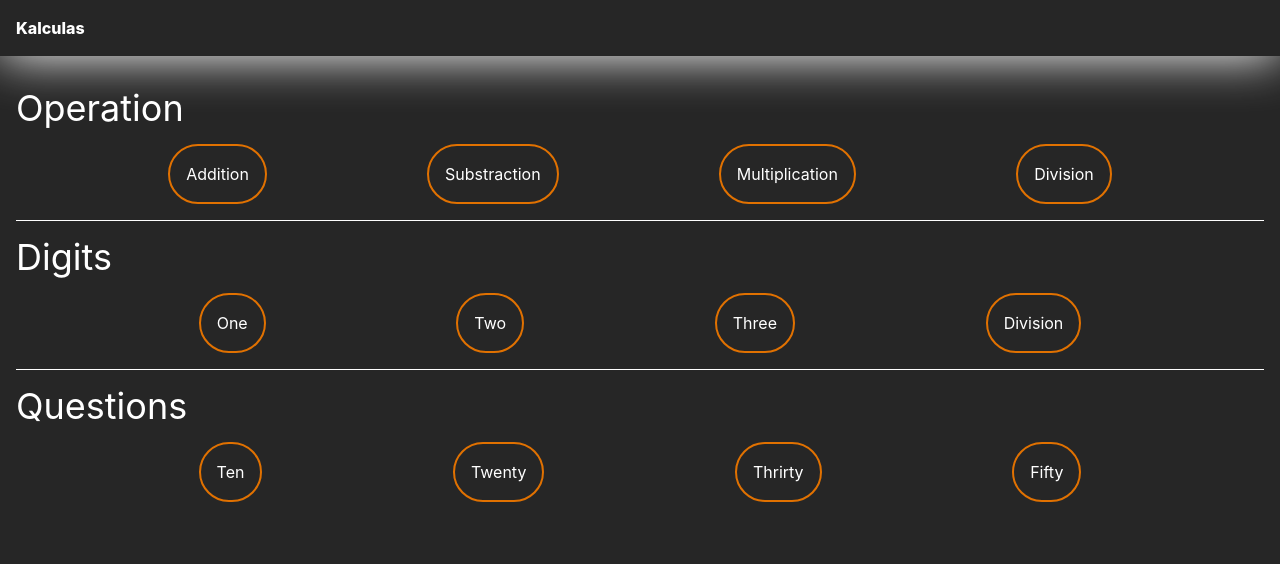
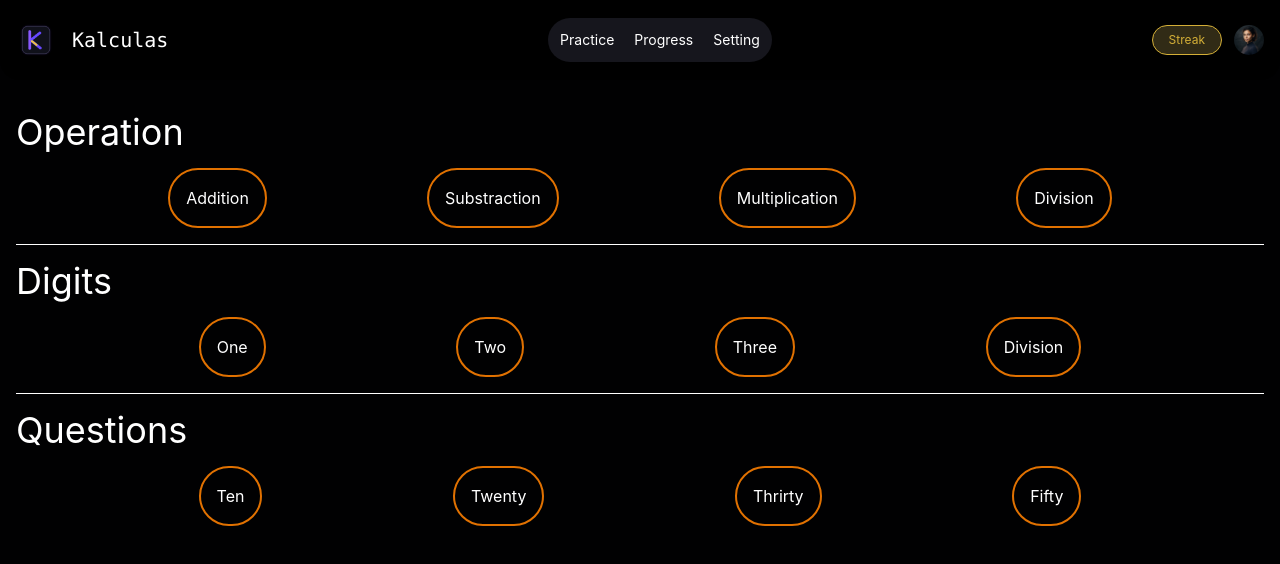
Before and after one commit to hds05/Kalculas-web, a React (Vite) app: page / in a window 1280 px wide. Shown: the top 564 px of the page. Built offline with nearby package versions, Linux system fonts and the light colour scheme.

Commit message:
feat: enhance UI of header and add profile image

```diff
--- a/src/App.css
+++ b/src/App.css
@@ -1 +1,22 @@
 @import "tailwindcss";
+
+
+@theme {
+  --color-kal-bg: #08090D;
+  --color-kal-surface: #0D111C;
+  --color-kal-card: #151927;
+
+  --color-kal-purple: #7C3AED;
+  --color-kal-purple-dark: #5B21B6;
+
+  --color-kal-gold: #D4AF37;
+  --color-kal-gold-light: #F5D76E;
+
+  --color-kal-text: #F5F3EA;
+  --color-kal-muted: #9CA3AF;
+
+  --color-kal-border: #29233D;
+}
+body{
+    background: #08090D;
+}
--- a/src/components/Dashboard.tsx
+++ b/src/components/Dashboard.tsx
@@ -1,12 +1,16 @@
-import React from 'react'
+import React from "react";
 
 function Dashboard() {
   return (
-    <div className='flex justify-evenly gap-4'>
-        <div className='p-4 text-amber-700 font-mono border rounded-4xl w-[300px] text-center cursor-pointer transition transform hover:scale-115 bg-black hover:z-50 hover:shadow-[1px_2px_6px_white]'>Mental Math</div>
-        <div className='p-4 text-amber-700 font-mono border rounded-4xl w-[300px] text-center cursor-pointer transition transform hover:scale-115 bg-black hover:z-50 hover:shadow-[1px_2px_6px_white]'>Train your Calculation Speed.</div>
+    <div className="flex flex-col lg:flex-row justify-evenly gap-4">
+      <div className="p-4 text-amber-400 font-mono border rounded-4xl w-[300px] text-center cursor-pointer transition transform hover:scale-105 bg-black hover:z-50 hover:shadow-[0px_0px_6px_purple] hover:text-white">
+        Mental Math
+      </div>
+      <div className="p-4 text-amber-400 font-mono border rounded-4xl w-[300px] text-center cursor-pointer transition transform hover:scale-105 bg-black hover:z-50 hover:shadow-[0px_0px_6px_purple] hover:text-white">
+        Train your Calculation Speed.
+      </div>
     </div>
-  )
+  );
 }
 
-export default Dashboard
+export default Dashboard;
--- a/src/components/Header.tsx
+++ b/src/components/Header.tsx
@@ -1,11 +1,42 @@
-import React from "react";
+import React, { useState } from "react";
 
 function Header() {
+  const [open, setOpen] = useState(false);
+  function openMenu() {
+    setOpen((prev) => !prev);
+  }
   return (
-    <div className=" flex justify-between p-4 shadow-[0px_1px_50px_white]">
-      <h1 className="text-white font-extrabold">Kalculas</h1>
-      <div>
-        <button></button>
+    <div className=" flex justify-between items-center bg-black p-4 rounded-[0_0_20px_20px]">
+      {/* <h1 className="text-white font-extrabold">Kalculas</h1> */}
+      {/* <img src="./logo-1.png" width={"90px"} className="rounded" alt="" /> */}
+      <div className="my-1 flex items-center gap-4">
+        <img src="kalculas_icon_logo.png" width={"40px"} alt="" />
+        <h1 className="text-white text-xl font-mono">Kalculas</h1>
+      </div>
+      <div className="text-white flex gap-3 bg-[#16161D] rounded-3xl p-2 justify-between">
+        <button className="hover:bg-gray-400/30 cursor-pointer p-1 rounded text-sm">Practice</button>
+        <button className="hover:bg-gray-400/30 cursor-pointer p-1 rounded text-sm">Progress</button>
+        <button className="hover:bg-gray-400/30 cursor-pointer p-1 rounded text-sm">Setting</button>
+      </div>
+      <div className="relative flex gap-3">
+        <div className="text-kal-gold text-xs flex items-center justify-center bg-kal-gold-light/20 border rounded-4xl px-4">
+          Streak
+        </div>
+        <div
+          onClick={() => openMenu()}
+          className="text-white cursor-pointer rounded-full overflow-hidden"
+        >
+          <img src="/Profile_image.png" width={'30px'} alt="" />
+        </div>
+        {open && (
+          <div className="absolute top-15 right-2 bg-white text-black p-4 rounded-2xl">
+            <ul>
+              <li>Home</li>
+              <li>Dashboard</li>
+              <li>Contact</li>
+            </ul>
+          </div>
+        )}
       </div>
     </div>
   );
```
Also changed, not shown: public/Profile_image.png (added), public/kalculas_icon_logo.png (added).
